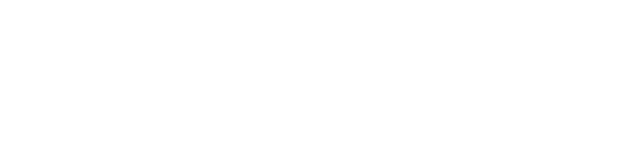
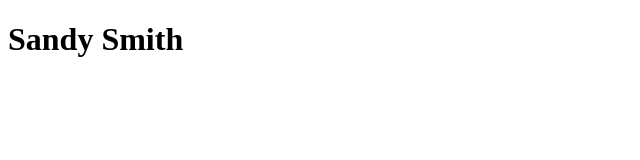
Before and after one commit to slsmi894/SandyS-Portfolio, a plain HTML site: page index.html in a window 1280 px wide. Shown: the whole page, without its empty margins (0-640 px from the left). Drawn offline with Linux system fonts and the light colour scheme; files that its build step writes are made by us from their sources.

Commit message:
addeded header to html

```diff
--- a/index.html
+++ b/index.html
@@ -8,6 +8,9 @@
     <title>Sandy's Portfolio</title>
 </head>
 <body>
+    <header>
+        <h1>Sandy Smith</h1>
+    </header>
 
 
 
```
